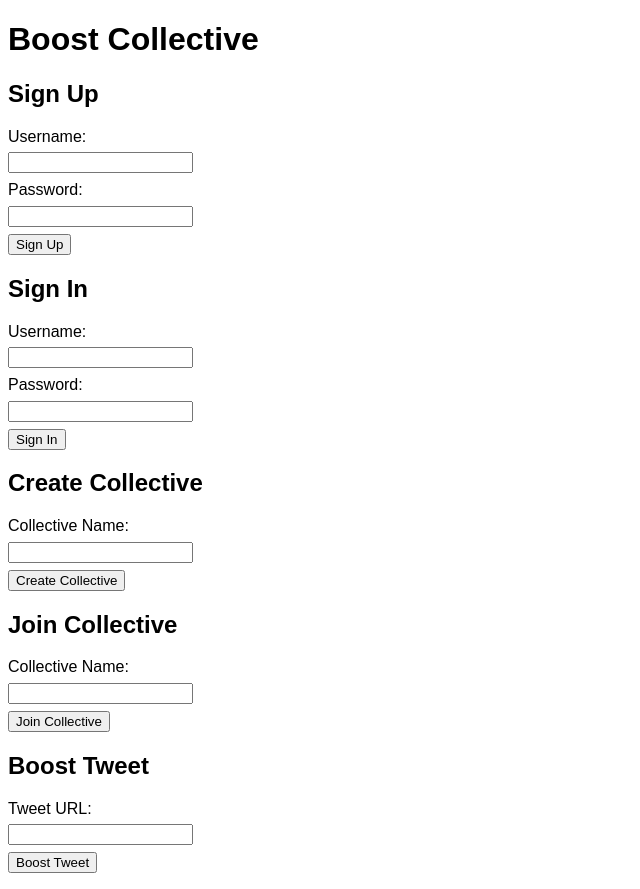
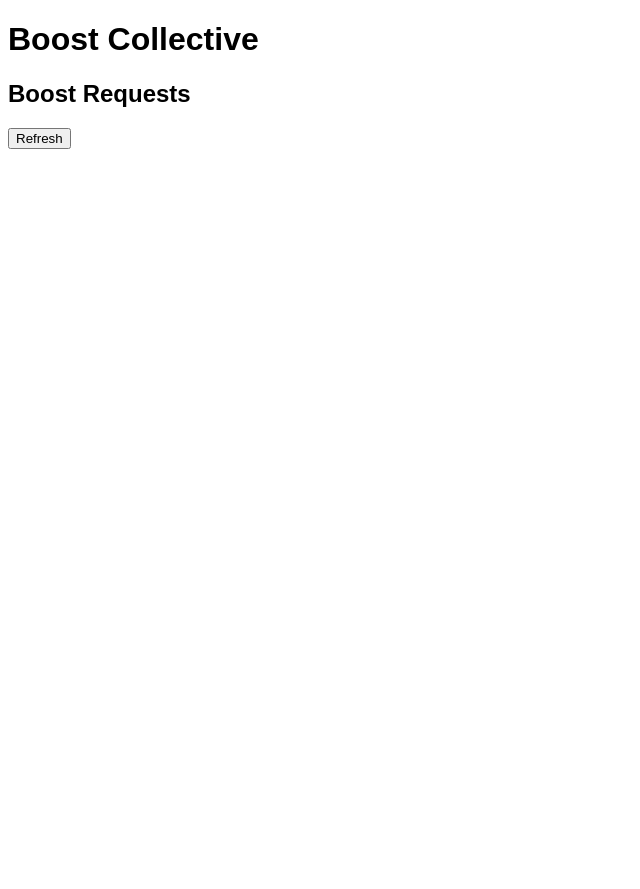
Before and after one commit to jasonnovack/boost-collective, a plain HTML site: page index.html in a window 1280 px wide. Shown: the whole page, without its empty margins (0-640 px from the left). After the commit the page ends 800 px from the top, so only its background shows below. Drawn offline with Linux system fonts and the light colour scheme.

Commit message:
I have updated the necessary files with a view for the boost requests and the related routes on the backend

```diff
--- a/app.js
+++ b/app.js
@@ -1,32 +1,9 @@
 
 // Here you can write the JavaScript code to manage front-end interactions
 // For example, you can use fetch API to make HTTP requests to your backend
-document.getElementById('signup-form').addEventListener('submit', function(event) {
-    event.preventDefault();
 
-    // Here, you'd get the form data and send a POST request to the /signup endpoint
+// ...
+
+document.getElementById('refresh-boost-requests').addEventListener('click', function() {
+    // Here, you'd send a GET request to the /boost-requests endpoint and update the boost-request-list element with the results
 });
-
-document.getElementById('signin-form').addEventListener('submit', function(event) {
-    event.preventDefault();
-
-    // Here, you'd get the form data and send a POST request to the /signin endpoint
-});
-
-document.getElementById('create-collective-form').addEventListener('submit', function(event) {
-    event.preventDefault();
-
-    // Here, you'd get the form data and send a POST request to the /create-collective endpoint
-});
-
-document.getElementById('join-collective-form').addEventListener('submit', function(event) {
-    event.preventDefault();
-
-    // Here, you'd get the form data and send a POST request to the /join-collective endpoint
-});
-
-document.getElementById('tweet-boost-form').addEventListener('submit', function(event) {
-    event.preventDefault();
-
-    // Here, you'd get the form data and send a POST request to the /submit-tweet endpoint
-});
--- a/index.html
+++ b/index.html
@@ -10,53 +10,14 @@
 <body>
     <h1>Boost Collective</h1>
 
-    <div id="user-section">
-        <form id="signup-form">
-            <h2>Sign Up</h2>
-            <label for="username">Username:</label>
-            <input type="text" id="username">
-            <label for="password">Password:</label>
-            <input type="password" id="password">
-            <button type="submit">Sign Up</button>
-        </form>
-
-        <form id="signin-form">
-            <h2>Sign In</h2>
-            <label for="username">Username:</label>
-            <input type="text" id="username">
-            <label for="password">Password:</label>
-            <input type="password" id="password">
-            <button type="submit">Sign In</button>
-        </form>
-    </div>
-
-    <div id="collective-section">
-        <form id="create-collective-form">
-            <h2>Create Collective</h2>
-            <label for="collective-name">Collective Name:</label>
-            <input type="text" id="collective-name">
-            <button type="submit">Create Collective</button>
-        </form>
-
-        <form id="join-collective-form">
-            <h2>Join Collective</h2>
-            <label for="collective-name">Collective Name:</label>
-            <input type="text" id="collective-name">
-            <button type="submit">Join Collective</button>
-        </form>
-    </div>
-
-    <div id="tweet-section">
-        <form id="tweet-boost-form">
-            <h2>Boost Tweet</h2>
-            <label for="tweet-url">Tweet URL:</label>
-            <input type="text" id="tweet-url">
-            <button type="submit">Boost Tweet</button>
-        </form>
-    </div>
+    <!-- ... -->
 
     <div id="boost-requests">
-        <!-- List of boost requests will be dynamically added here -->
+        <h2>Boost Requests</h2>
+        <button id="refresh-boost-requests">Refresh</button>
+        <ul id="boost-request-list">
+            <!-- List of boost requests will be dynamically added here -->
+        </ul>
     </div>
 
     <script src="app.js"></script>
```
Also changed, not shown: collective.js (+8 -11 lines), server.js (+5 -18 lines).
